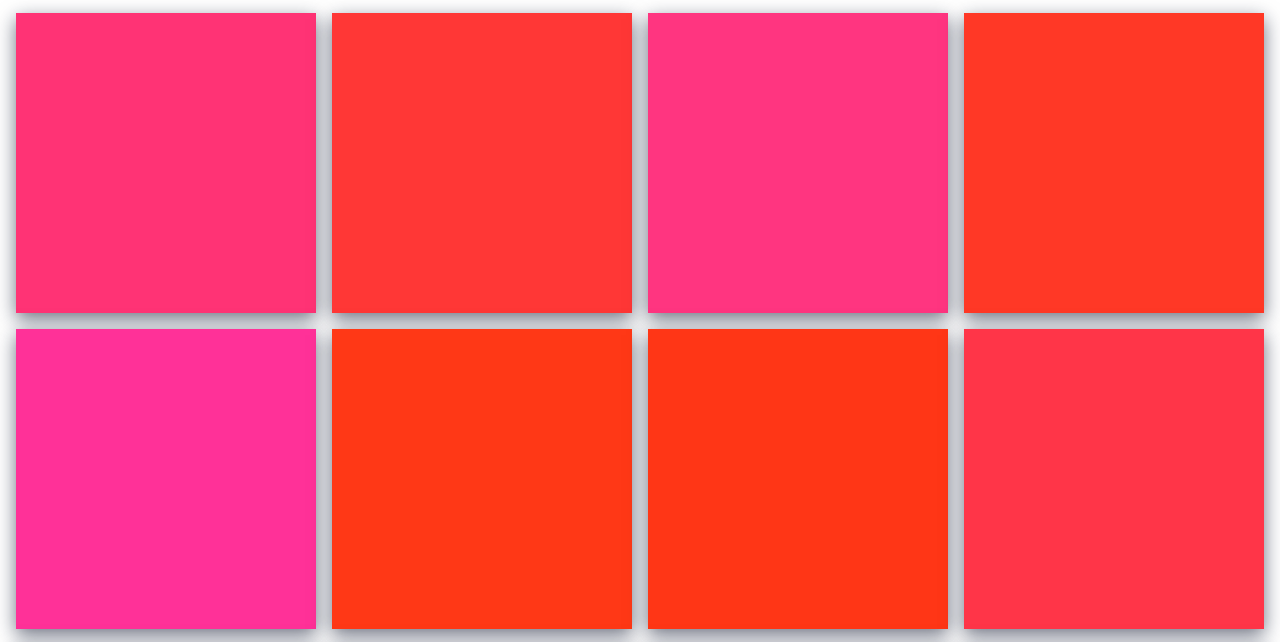
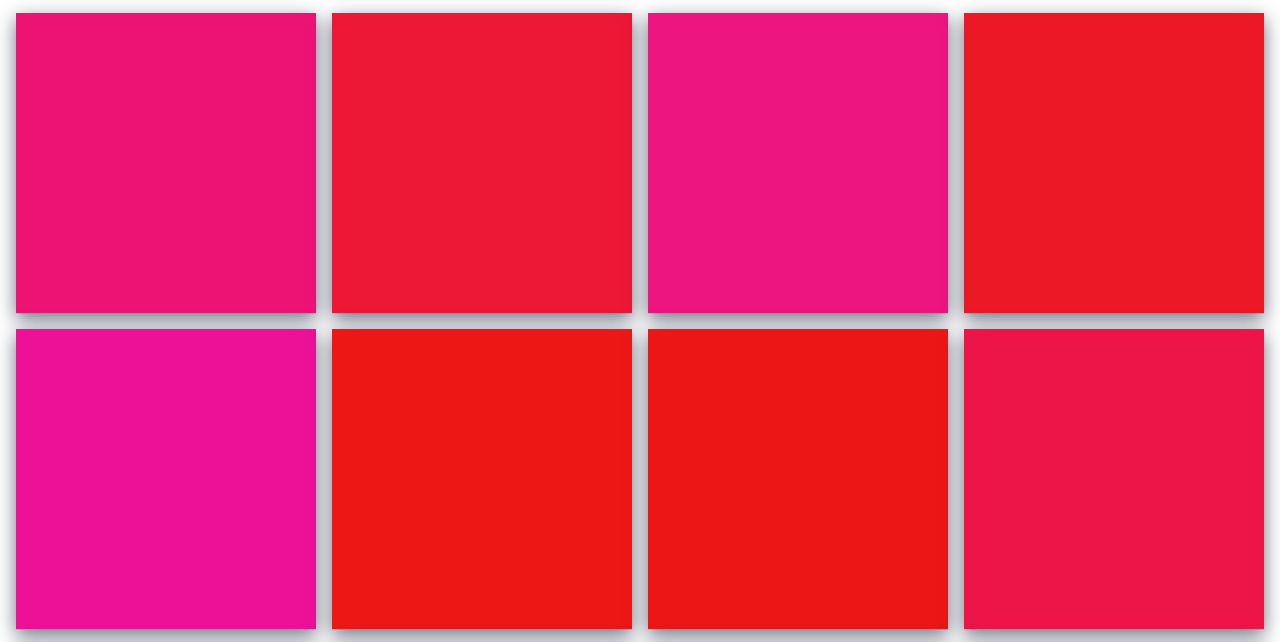
Before and after one commit to wnda/hover3d-vanilla, a plain HTML site: page index.html in a window 1280 px wide. Shown: the part 80-722 px from the top of the page. Drawn offline with Linux system fonts and the light colour scheme; a web font is replaced by a local one.

Commit message:
Update index.html

```diff
--- a/index.html
+++ b/index.html
@@ -199,7 +199,7 @@ font-weight: 700
     </div>
   </div>
 </div>
-<script>!function(){"use strict";var a=document.getElementsByClassName('contents'),i=a.length,j=0;for( ; i > j; j++){var b=Math.floor(Math.random()*900)+100,c="#FF3"+b;a[j].style.backgroundColor=c;}}();</script>
+<script>!function(){"use strict";var a=document.getElementsByClassName('contents'),i=a.length,j=0;for( ; i > j; j++){var b=Math.floor(Math.random()*900)+100,c="#ED1"+b;a[j].style.backgroundColor=c;}}();</script>
 <script src="hover3d-vanilla.js"></script>
 <script>
 	hover3d({selector:".contents",position:{type:"absolute",zindex:"8"},scale:true,shadow:true,shine:true,transition:{prop:"transform",duration:"0.2s",timing:"ease"}});
```
